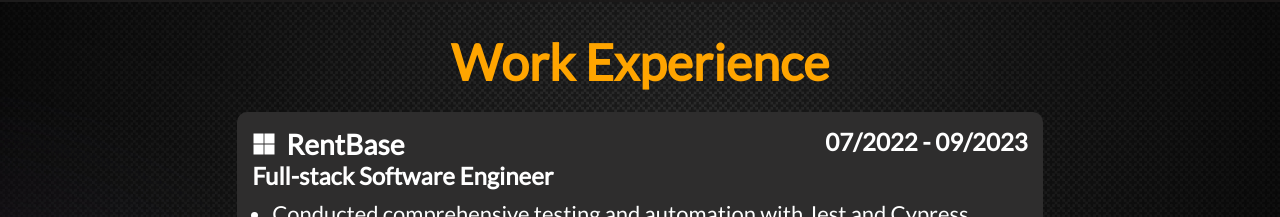
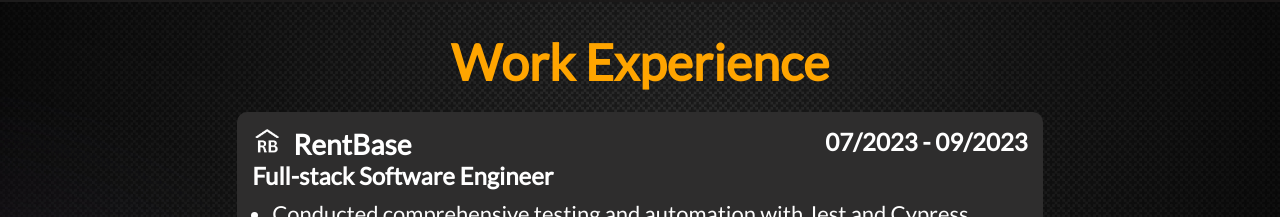
Before and after one commit to VidaMaleki/Portfolio, a React (Create React App) app: page /#/experience in a window 1280 px wide. Shown: the part 78-295 px from the top of the page. Built offline with nearby package versions, Linux system fonts and the light colour scheme; the HTML template or start-up script is replaced by a standard one; what @fluentui/web-components, @microsoft/fast-components would draw is missing.

Commit message:
Added logo for RentBase

```diff
--- a/src/pages/Experience/Experience.jsx
+++ b/src/pages/Experience/Experience.jsx
@@ -7,7 +7,7 @@ import {
   provideFASTDesignSystem
 } from "@microsoft/fast-components";
 import {provideFluentDesignSystem , fluentCard} from '@fluentui/web-components';
-
+import RB from "../../image/RB.png"
 
 provideFASTDesignSystem().register(allComponents);
 provideFluentDesignSystem().register(fluentCard);
@@ -22,7 +22,7 @@ function Experience() {
         <h2 class="work-experience-header">Work Experience</h2>
         <div class="experience-box">
           <div class="experience-box-header">
-            <div class="experience-box-header-title"><FaIcons.FaMicrosoft/><h3>RentBase</h3></div><h4>07/2022 - 09/2023</h4></div>
+            <div class="experience-box-header-title"><img alt="" src={RB} width="31px" height="31px"/><h3>RentBase</h3></div><h4>07/2023 - 09/2023</h4></div>
           <h4>Full-stack Software Engineer</h4>
           <ul class="experience-box-list">
             <li>Conducted comprehensive testing and automation with Jest and Cypress.</li>
```
Also changed, not shown: src/image/RB.png (added).
